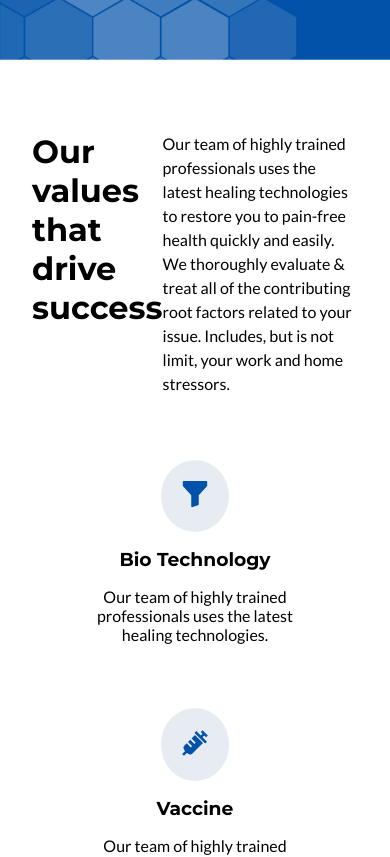
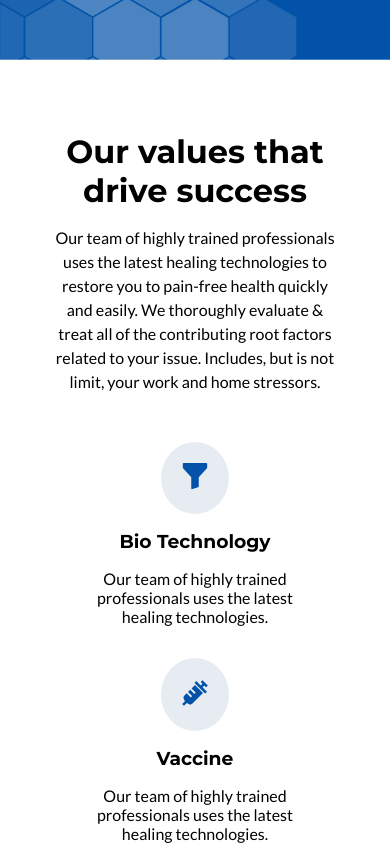
Before and after one commit to Matheus-Silva7/PharmaDoctor, a React (Vite) app: page /about in a window 390 px wide. Shown: the part 1920-2777 px from the top of the page. Built offline with nearby package versions, Linux system fonts and the light colour scheme; a web font is replaced by a local one.

Commit message:
updating aboutpage responsive

```diff
--- a/src/components/About/OurSucessStyles.css
+++ b/src/components/About/OurSucessStyles.css
@@ -16,7 +16,7 @@
 }
 
 .success-content .content-top p{
-    max-width: 60ch;
+    max-width: 55ch;
     line-height: 1.5;
 }
 
@@ -44,3 +44,24 @@
     max-width: 25ch;
     text-align: center;
 }
+
+@media screen and (max-width: 800px) {
+    .success-content .content-top{
+        flex-direction: column;
+        align-items: center;
+        gap: 1rem;
+    }
+
+    .success-content .content-top h2,
+    .success-content .content-top p{
+        max-width: 90%;
+        text-align: center;
+    }
+}
+
+@media screen and (max-width: 540px) {
+
+    .columns-success .column{
+        margin: 1rem 0;
+    }
+}
```
